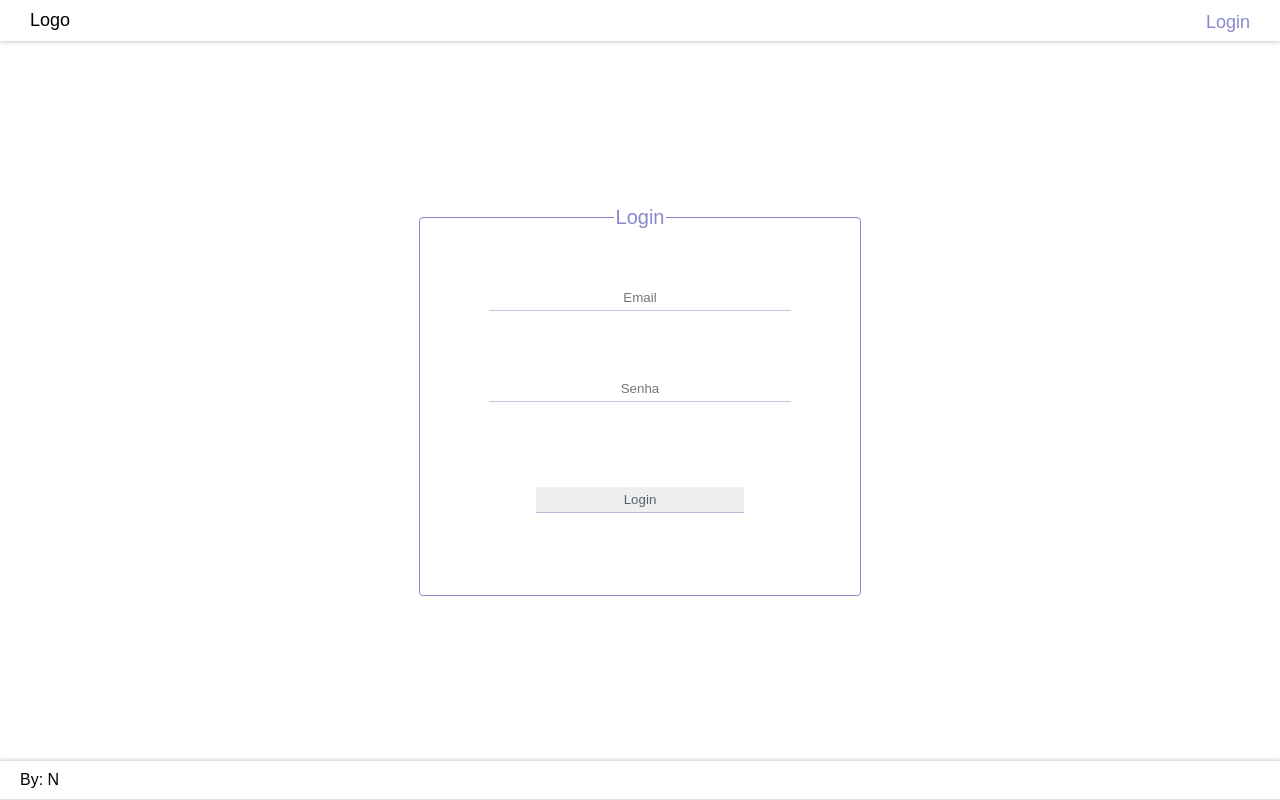
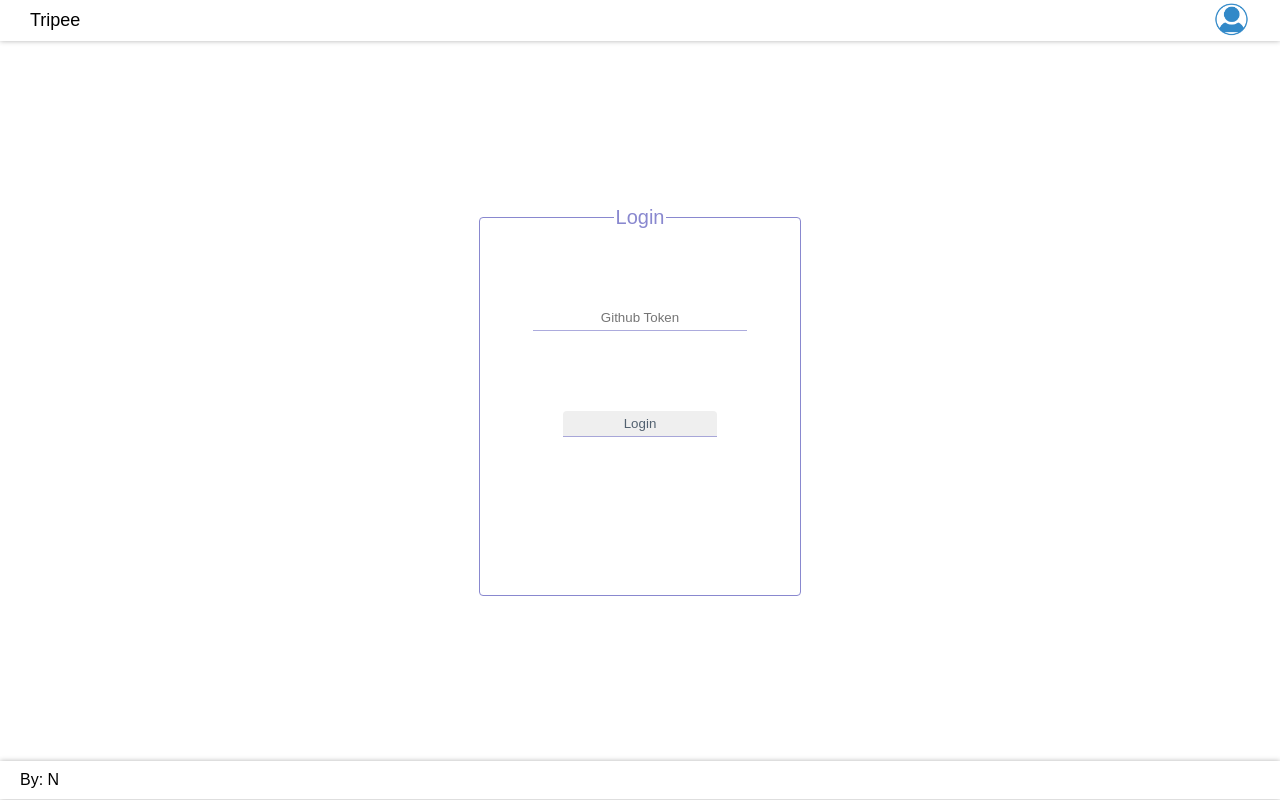
Before and after one commit to TripeeApp/developer-test, a Next.js app: page /login in a window 1280 px wide. Built offline with nearby package versions, Linux system fonts and the light colour scheme.

Commit message:
Alteration of layout and initiation of integration with github api

```diff
--- a/public/css/layout.module.css
+++ b/public/css/layout.module.css
@@ -16,7 +16,7 @@
     font-size: 18px;
     color: black;
     transition: 0.25s;
-    padding: 2px 10px;
+    padding: 0px 10px;
 }
 
 .navbar a:last-of-type {
@@ -25,10 +25,10 @@
 
 .navbar a:last-of-type {
     float: right;
-    border-radius: 4px;
 }
 
-.navbar a:last-of-type:hover {
-    background-color: rgb(137, 136, 207);
-    color: white;
+.navbar a img {
+    width: 37px;
+    height: 34px;
+    margin-top: -8px;
 }
--- a/public/css/login.module.css
+++ b/public/css/login.module.css
@@ -10,36 +10,39 @@
 }
 
 .main form {
+    min-width: 20vw;
     height: 250px;
+    padding: 50px 20px;
     text-align: center;
-    padding: 50px 0px;
+
 }
 
 .main form input {
     padding: 5px;
     transition: 0.25s;
     border: none;
+    border-bottom:1px solid rgba(137, 136, 207, 0.7);
 }
 
 .main form input:not(input[type='button']) {
-    width: 70%;
-    margin-bottom: 65px;
-    border-bottom: 1px solid rgba(137, 136, 207, 0.5);
+    width: 80%;
+    margin-bottom: 80px;
+    margin-top: 20px;
     text-align: center;
 }
 
 .main form input:not(input[type='button']):focus {
-    width: 80%;
+    width: 90%;
 }
 
 .main form input[type='button'] {
-    width: 50%;
-    border-bottom:1px solid rgba(137, 136, 207, 0.5);
-    margin-top: 20px;
+    width: 60%;
     cursor: pointer;
     color: rgb(82, 97, 112);
+    border-top-left-radius: 4px;
+    border-top-right-radius: 4px;
 }
 
 .main form input[type='button']:hover {
-    width: 60%;
+    width: 70%;
 }
--- a/src/components/layout.tsx
+++ b/src/components/layout.tsx
@@ -6,8 +6,15 @@ function Layout({children}) {
     return (
         <>
             <nav className={styles.navbar}>
-                 <Link href='/'>Logo</Link>
-                 <Link href='/login'>Login</Link>
+                <Link href='/'>Tripee</Link>
+                <Link href='/login'>
+                    <a>
+                        <img
+                            src='/images/user-icon.png'
+                            alt='user img'
+                        />
+                    </a>
+                </Link>
             </nav>
             <main className={styles.layout}>
                 {children}
--- a/src/pages/login.tsx
+++ b/src/pages/login.tsx
@@ -1,14 +1,21 @@
 import React, { useState } from 'react';
+import axios from '../services/gitApi';
 import styles from '../../public/css/login.module.css';
 
-
 function Login() {
-    const [email, setEmail] = useState('');
-    const [pwd, setPwd] = useState('');
+    const [token, setToken] = useState('');
 
     const handleLogin = e => {
-        e.preventDefault();
-        console.log('ok')
+        axios.get('/user', {
+            headers: {
+                Authorization: `token ${token}`
+            }
+        }).then(res => {
+            if(res.status === 200) {
+                localStorage.setItem('//gitTokenTripee//', token);
+                window.location.href = '/';
+            }
+        });
     }
 
     return (
@@ -17,17 +24,11 @@ function Login() {
                 <legend>Login</legend>
                 <form>
                     <input
-                        type='email'
-                        placeholder='Email'
-                        value={email}
-                        onChange={e => setEmail(e.target.value)}
-                    />
-
-                    <input
-                        type='password'
-                        placeholder='Senha'
-                        value={pwd}
-                        onChange={e => setPwd(e.target.value)}
+                        type='text'
+                        placeholder='Github Token'
+                        value={token}
+                        onChange={e => setToken(e.target.value)}
+                        required
                     />
 
                     <input
--- /dev/null
+++ b/src/services/gitApi.ts
@@ -0,0 +1,3 @@
+import axios from 'axios';
+axios.defaults.baseURL = 'https://api.github.com';
+export default axios;
```
Also changed, not shown: src/pages/index.tsx (+35 -2 lines), public/images/user-icon.png (added).
